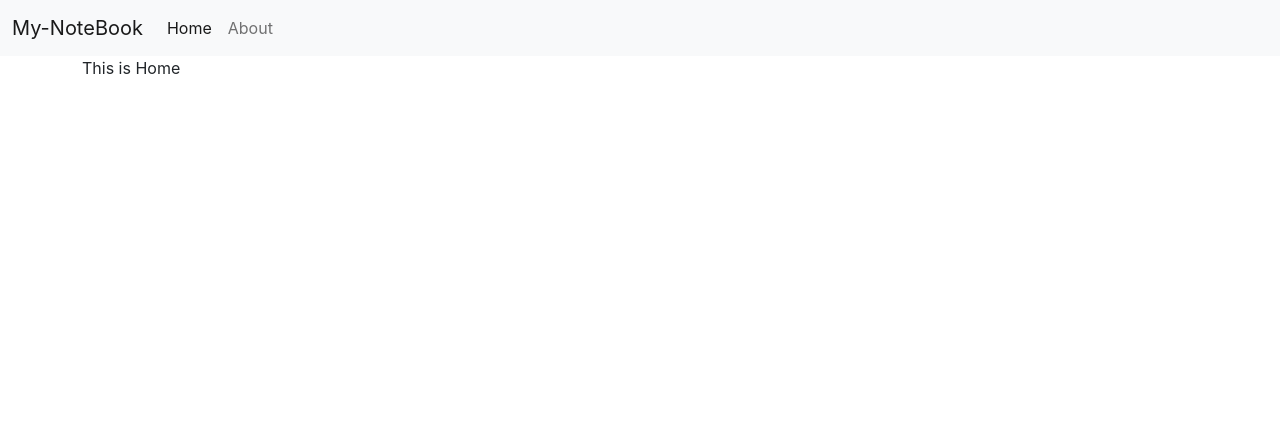
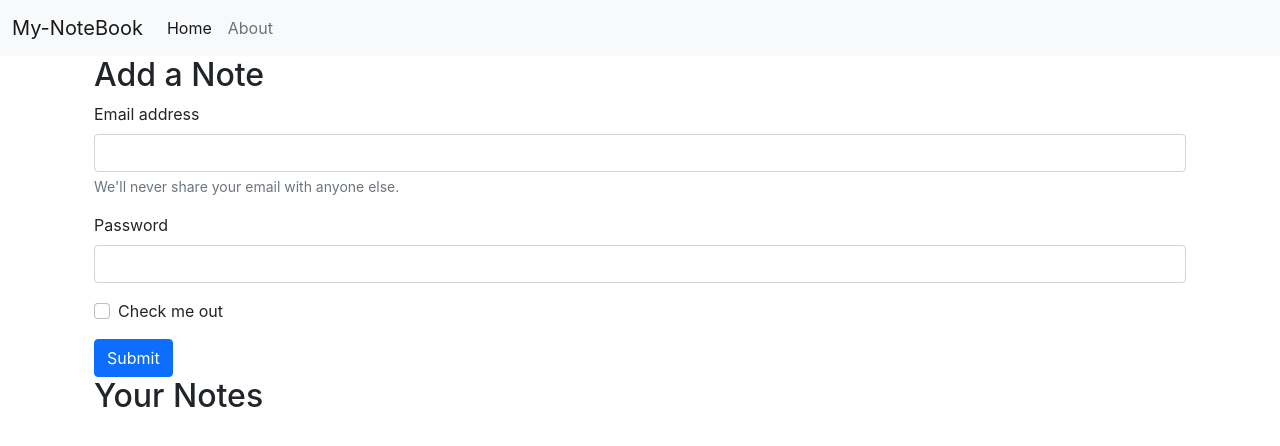
Before and after one commit to Pra-Shant-Chouhan/mynotebook, a React (Create React App) app: page / in a window 1280 px wide. Shown: the top 446 px of the page. Built offline with nearby package versions, Linux system fonts and the light colour scheme.

Commit message:
Add login form

```diff
--- a/src/component/Home.js
+++ b/src/component/Home.js
@@ -2,8 +2,26 @@
 
 const Home = () => {
     return (
-        <div>
-            This is Home
+        <div className = "container">
+            <h2>Add a Note</h2>
+            <form action="">
+                <div className="mb-3">
+                    <label for="exampleInputEmail1" className="form-label">Email address</label>
+                    <input type="email" className="form-control" id="exampleInputEmail1" aria-describedby="emailHelp"/>
+                    <div id="emailHelp" class ="form-text">We'll never share your email with anyone else.</div>
+                </div>
+                <div className="mb-3">
+                    <label for="exampleInputPassword1" className="form-label">Password</label>
+                    <input type="password" className="form-control" id="exampleInputPassword1"/>
+                </div>
+                <div className="mb-3 form-check">
+                    <input type="checkbox" className="form-check-input" id="exampleCheck1"/>
+                    <label class ="form-check-label" for="exampleCheck1">Check me out</label>
+                </div>
+                <button type="submit" className="btn btn-primary">Submit</button>
+            </form>
+            <h2>Your Notes</h2>
+
         </div>
     )
 }
```
